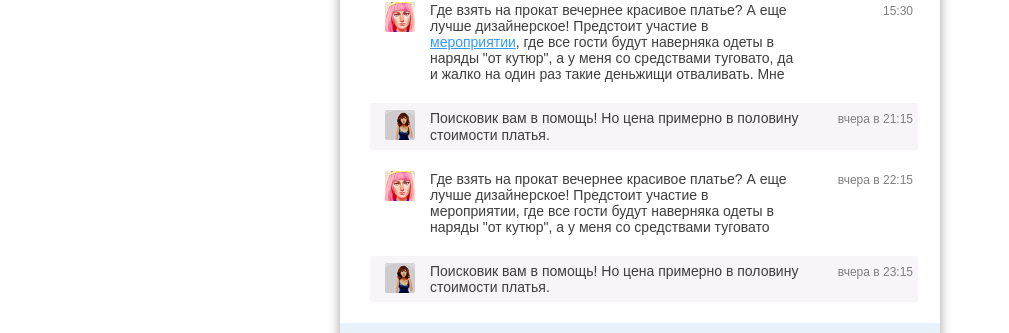
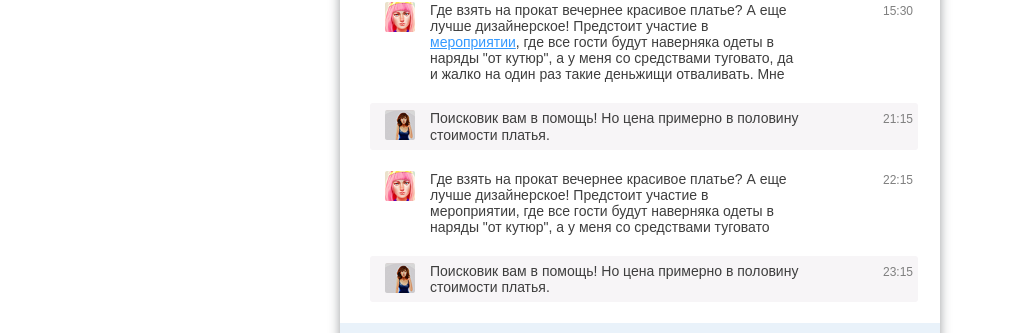
Before and after one commit to cherneckiy/test-travelask, a Vue app: page / in a window 1280 px wide. Both pictures are taken after a click on the button "открыть чат". Shown: the part 223-556 px from the top of the page, without its empty margins (0-1009 px from the left). Built offline with nearby package versions, Linux system fonts and the light colour scheme.

Commit message:
isDate fix

```diff
--- a/src/components/MessagesItem.vue
+++ b/src/components/MessagesItem.vue
@@ -4,7 +4,7 @@
         <div class="message__text" v-html="item.message"></div>
         <div class="message__time">
           {{ isToDay }}
-          {{ isToMorrow }}
+          {{ isYesterDay }}
           {{ time }}
         </div>
     </div>
@@ -17,10 +17,10 @@ export default {
   },
   computed: {
     isToDay () {
-      return new Date(this.item.date).getDay() === new Date().getDay() ? 'сегодня в' : ''
+      return new Date(this.item.date).getUTCDate() === new Date().getUTCDate() ? 'сегодня в' : ''
     },
-    isToMorrow () {
-      return new Date(this.item.date).getDay() === new Date().getDay() - 1 ? 'вчера в' : ''
+    isYesterDay () {
+      return new Date(this.item.date).getUTCDate() === new Date().getUTCDate() - 1 ? 'вчера в' : ''
     },
     time () {
       return `${this.item.date.getHours()}:${this.item.date.getMinutes()}`
--- /dev/null
+++ b/src/helpers/new-id.js
@@ -0,0 +1,7 @@
+const newId = (function () {
+  let id = 0
+
+  return () => id++
+})()
+
+export default newId
--- a/src/helpers/randome-id.js
+++ /dev/null
@@ -1,7 +0,0 @@
-const randomId = (function () {
-  let id = 0
-
-  return () => id++
-})()
-
-export default randomId
--- a/src/store.js
+++ b/src/store.js
@@ -1,6 +1,6 @@
 import Vue from 'vue'
 import Vuex from 'vuex'
-import randomId from './helpers/randome-id'
+import newId from './helpers/new-id'
 
 Vue.use(Vuex)
 
@@ -8,7 +8,7 @@ export default new Vuex.Store({
   state: {
     messages: [
       {
-        id: randomId(),
+        id: newId(),
         outgoing: false,
         imageUrl: require('../src/assets/user-1.png'),
         message: `Где взять на прокат вечернее красивое платье? А еще лучше дизайнерское!
@@ -19,29 +19,29 @@ export default new Vuex.Store({
         read: true
       },
       {
-        id: randomId(),
+        id: newId(),
         outgoing: true,
         imageUrl: require('../src/assets/user-2.png'),
         message: `Поисковик вам в помощь! Но цена примерно в половину стоимости платья.`,
-        date: new Date('2019, 8, 15, 21:15:30'),
+        date: new Date('2019, 8, 17, 21:15:30'),
         read: true
       },
       {
-        id: randomId(),
+        id: newId(),
         outgoing: false,
         imageUrl: require('../src/assets/user-1.png'),
         message: `Где взять на прокат вечернее красивое платье? А еще лучше дизайнерское!
                 Предстоит участие в мероприятии, где все гости будут наверняка одеты в
                 наряды "от кутюр", а у меня со средствами туговато`,
-        date: new Date('2019, 8, 15, 22:15:30'),
+        date: new Date('2019, 8, 18, 22:15:30'),
         read: true
       },
       {
-        id: randomId(),
+        id: newId(),
         outgoing: true,
         imageUrl: require('../src/assets/user-2.png'),
         message: `Поисковик вам в помощь! Но цена примерно в половину стоимости платья.`,
-        date: new Date('2019, 8, 15, 23:15:30'),
+        date: new Date('2019, 8, 18, 23:15:30'),
         read: true
       }
     ],
@@ -79,7 +79,7 @@ export default new Vuex.Store({
       }
 
       const message = {
-        id: randomId(),
+        id: newId(),
         message: state.formTextarea.value,
         imageUrl: require('../src/assets/user-2.png'),
         date: new Date(),
@@ -88,7 +88,7 @@ export default new Vuex.Store({
       }
       commit('messageAdd', message)
       commit('clearForm')
-      setTimeout(() => commit('readMessage'), 2000)
+      setTimeout(() => commit('readMessage'), 2 * 1000)
     }
   }
 })
```
